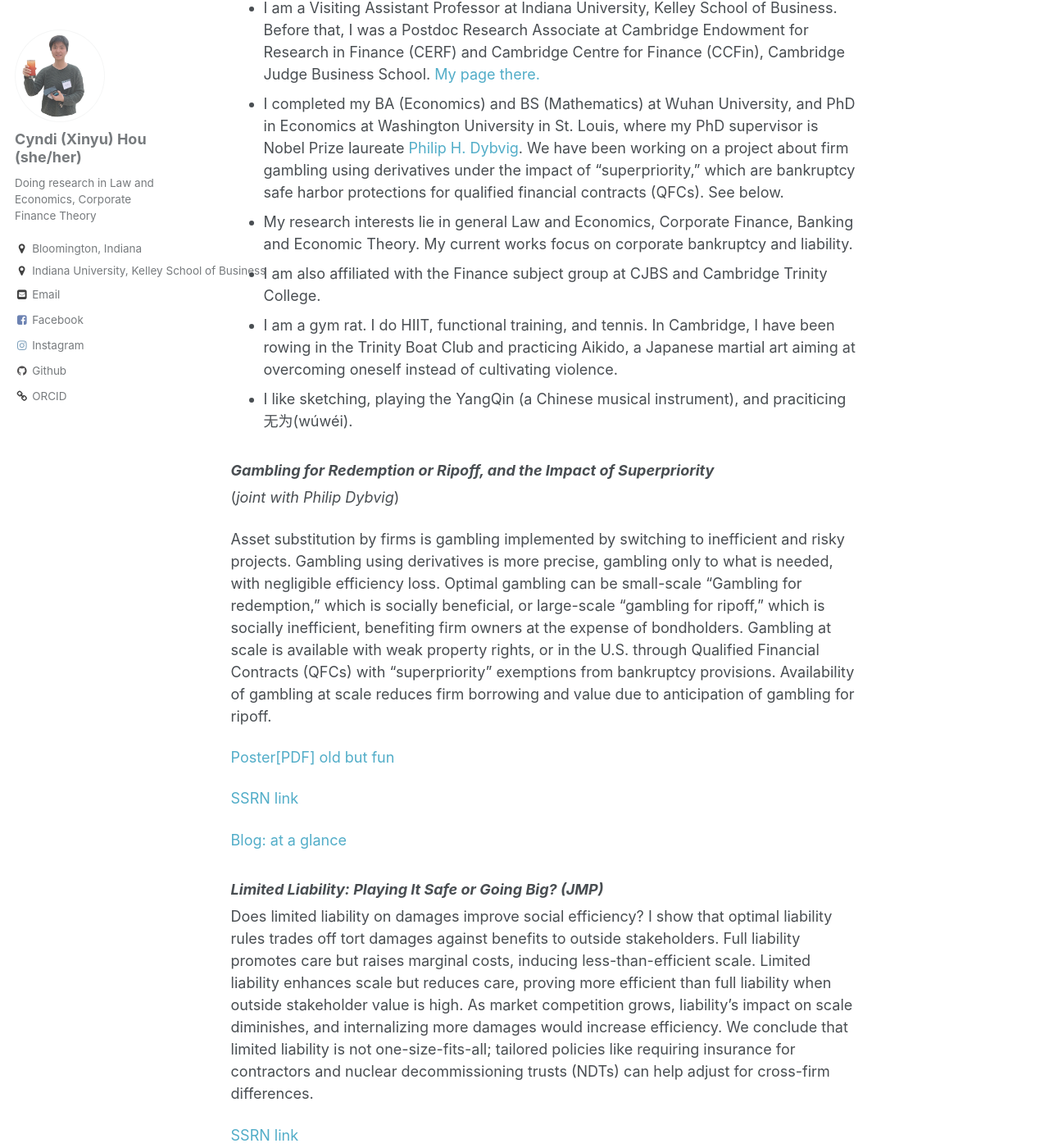
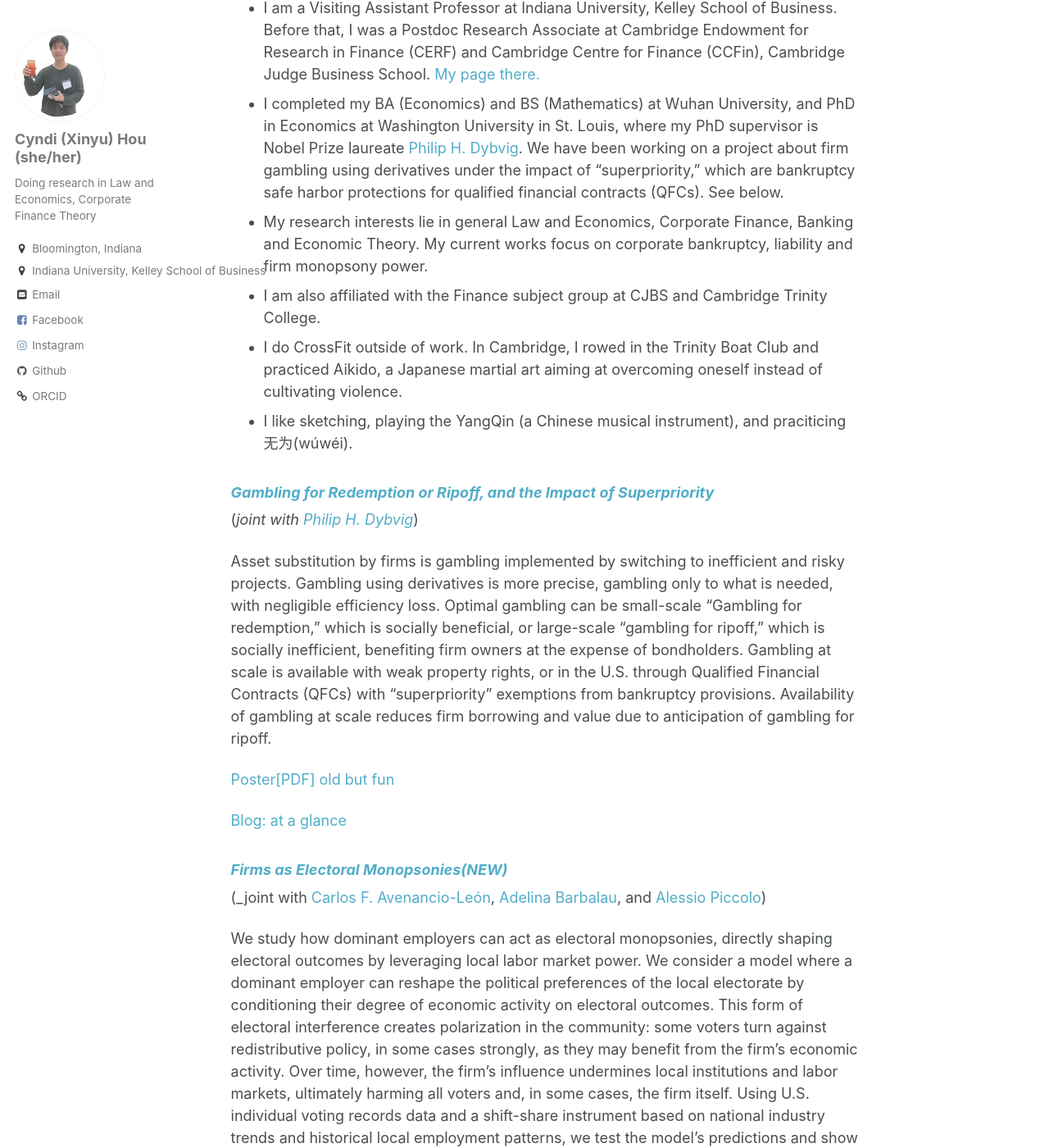
Before and after one commit to xinyuhou94/xinyuhou94.github.io, a Jekyll site: the page built from _pages/about.md, in a window 1280 px wide and 1400 px high, scrolled down 785 px. Shown: the whole window at 82% size. Built offline with Jekyll 4.4.1, drawn with Linux system fonts in a browser that asks for light colours; some of the changed text lies outside the part shown.

Commit message:
Update about.md

```diff
--- a/_pages/about.md
+++ b/_pages/about.md
@@ -15,32 +15,33 @@ redirect_from:
 ## About Me ##
 * I am a Visiting Assistant Professor at Indiana University, Kelley School of Business. Before that, I was a Postdoc Research Associate at Cambridge Endowment for Research in Finance (CERF) and Cambridge Centre for Finance (CCFin), Cambridge Judge Business School. [My page there.](https://www.cerf.cam.ac.uk/people/cerf-postdocs/currentpostdocs/xinyu-hou)
 * I completed my BA (Economics) and BS (Mathematics) at Wuhan University, and PhD in Economics at Washington University in St. Louis, where my PhD supervisor is Nobel Prize laureate [Philip H. Dybvig](https://dybfin.wustl.edu/). We have been working on a project about firm gambling using derivatives under the impact of "superpriority," which are bankruptcy safe harbor protections for qualified financial contracts (QFCs). See below.
-* My research interests lie in general Law and Economics, Corporate Finance, Banking and Economic Theory. My current works focus on corporate bankruptcy and liability.
+* My research interests lie in general Law and Economics, Corporate Finance, Banking and Economic Theory. My current works focus on corporate bankruptcy, liability and firm monopsony power.
 * I am also affiliated with the Finance subject group at CJBS and Cambridge Trinity College.
-* I am a gym rat. I do HIIT, functional training, and tennis. In Cambridge, I have been rowing in the Trinity Boat Club and practicing Aikido, a Japanese martial art aiming at overcoming oneself instead of cultivating violence.
+* I do CrossFit outside of work. In Cambridge, I rowed in the Trinity Boat Club and practiced Aikido, a Japanese martial art aiming at overcoming oneself instead of cultivating violence.
 * I like sketching, playing the YangQin (a Chinese musical instrument), and praciticing 无为(wúwéi).
 
-### _Gambling for Redemption or Ripoff, and the Impact of Superpriority_
-(_joint with Philip Dybvig_)
+### _[Gambling for Redemption or Ripoff, and the Impact of Superpriority](https://ssrn.com/abstract=4444093)_
+(_joint with [Philip H. Dybvig](https://dybfin.wustl.edu/)_)
 
 Asset substitution by firms is gambling implemented by switching to inefficient and risky projects. Gambling using derivatives is more precise, gambling only to what is needed, with negligible efficiency loss. Optimal gambling can be small-scale "Gambling for redemption," which is socially beneficial, or large-scale "gambling for ripoff," which is socially inefficient, benefiting firm owners at the expense of bondholders. Gambling at scale is available with weak property rights, or in the U.S. through Qualified Financial Contracts (QFCs) with "superpriority" exemptions from bankruptcy provisions. Availability of gambling at scale reduces firm borrowing and value due to anticipation of gambling for ripoff.
-
 
 
 [Poster[PDF] old but fun](http://xinyuhou94.github.io/files/GRRsp_poster.pdf)
 <!-- <embed src="http://xinyuhou94.github.io/files/GRRsp_poster.pdf" width="650" height="1800" type='application/pdf'> -->
 
-[SSRN link](https://ssrn.com/abstract=4444093)
 
 [Blog: at a glance](https://www.jbs.cam.ac.uk/2022/gambling-for-redemption-or-ripoff/)
 
+### _[Firms as Electoral Monopsonies(NEW)](https://papers.ssrn.com/sol3/papers.cfm?abstract_id=5315647)_
+(_joint with [Carlos F. Avenancio-León](https://www.avenancioleon.com/), [Adelina Barbalau](https://adelinabarbalau.com/), and [Alessio Piccolo](https://sites.google.com/site/alessipiccolo/home))
+
+We study how dominant employers can act as electoral monopsonies, directly shaping electoral outcomes by leveraging local labor market power. We consider a model where a dominant employer can reshape the political preferences of the local electorate by conditioning their degree of economic activity on electoral outcomes.  This form of electoral interference creates polarization in the community: some voters turn against redistributive policy, in some cases strongly, as they may benefit from the firm's economic activity. Over time, however, the firm's influence undermines local institutions and labor markets, ultimately harming all voters and, in some cases, the firm itself. Using U.S. individual voting records data and a shift-share instrument based on national industry trends and historical local employment patterns, we test the model's predictions and show that areas with higher employment concentration are more likely to see increased voter registration, turnout, and campaign donations for the Republican party. These political shifts are accompanied by long-run declines in population, labor force, tax base, and per capita public sector size.
 
 
-###  _Limited Liability: Playing It Safe or Going Big? (JMP)_
+
+###  _[Limited Liability: Playing It Safe or Going Big?](https://ssrn.com/abstract=4445718)_
 
 Does limited liability on damages improve social efficiency? I show that optimal liability rules trades off tort damages against benefits to outside stakeholders. Full liability promotes care but raises marginal costs, inducing less-than-efficient scale. Limited liability enhances scale but reduces care, proving more efficient than full liability when outside stakeholder value is high. As market competition grows, liability’s impact on scale diminishes, and internalizing more damages would increase efficiency. We conclude that limited liability is not one-size-fits-all; tailored policies like requiring insurance for contractors and nuclear decommissioning trusts (NDTs) can help adjust for cross-firm differences.
-
-[SSRN link](https://ssrn.com/abstract=4445718)
 
 [Blog: at a glance](https://www.jbs.cam.ac.uk/2023/limited-shareholder-liability-on-corporate-tort-rethink/)
 
```
